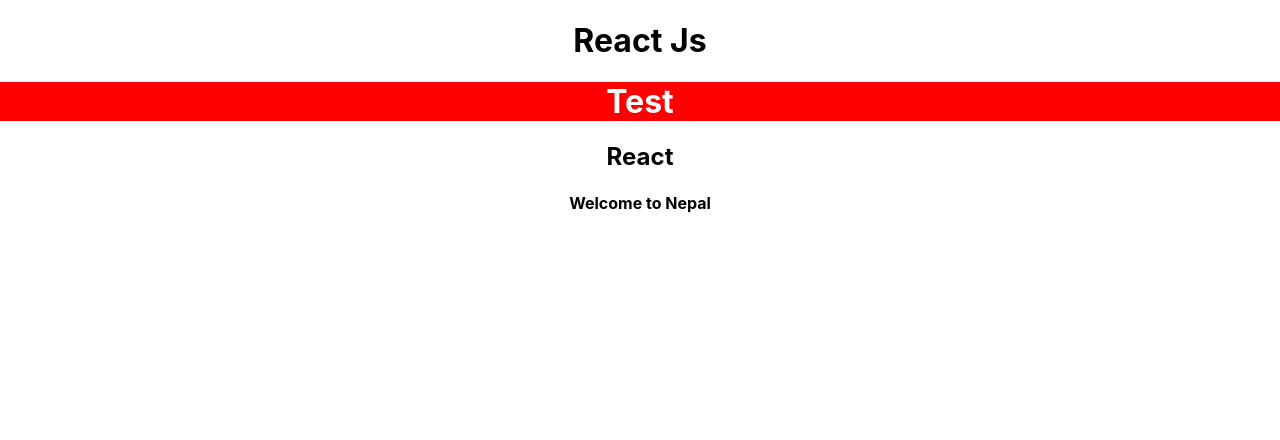
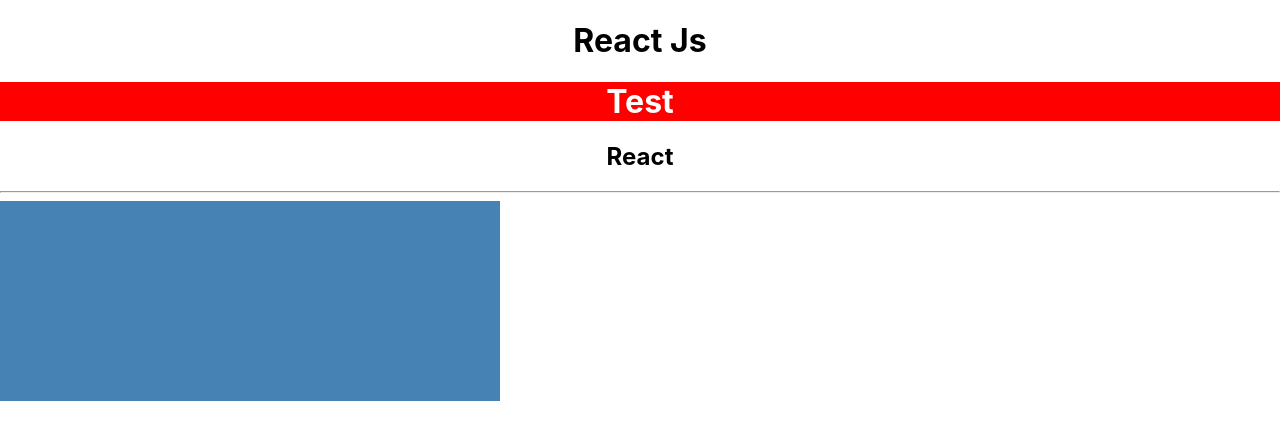
Before and after one commit to mamaheshd/training, a React (Create React App) app in the folder react/demo-app/: page / in a window 1280 px wide. Shown: the top 440 px of the page. Built offline with nearby package versions, Linux system fonts and the light colour scheme.

Commit message:
second.jsx file is added to app.js

```diff
--- a/react/demo-app/src/App.js
+++ b/react/demo-app/src/App.js
@@ -1,13 +1,16 @@
 import './App.css';
-import Display from './Display';
+// import Display from './Display';
 import First from './First';
+import {Second} from './Second';
 
 function App() {
   return (
     <div className="App">
       <h1>React Js</h1>
       <First/>
-      <Display/>
+      <hr/>
+      <Second/>
+      {/* <Display/> */}
     </div>
   );
 }
```
Also changed, not shown: react/demo-app/src/Second.jsx (line endings or trailing spaces).
